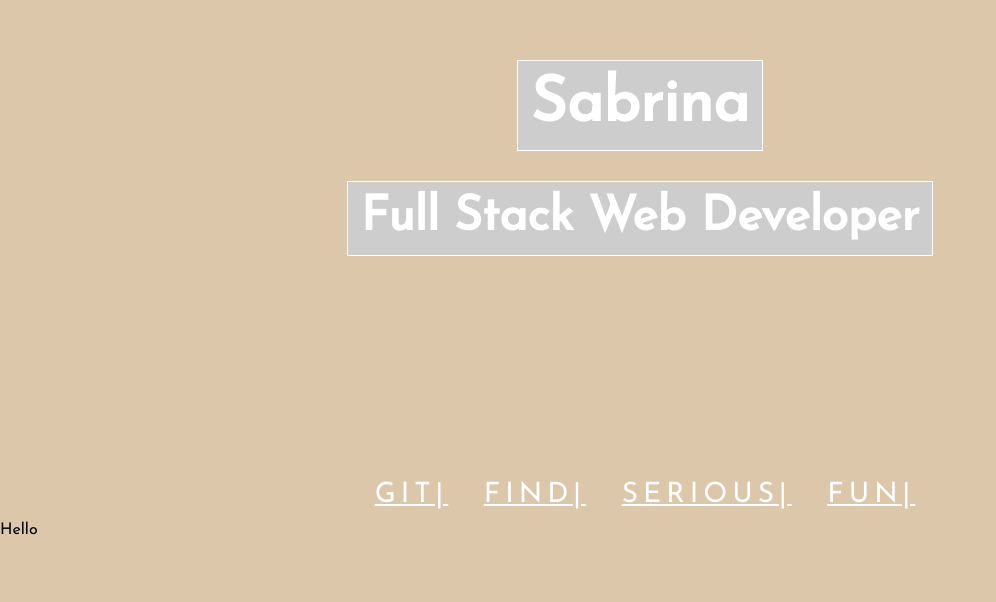
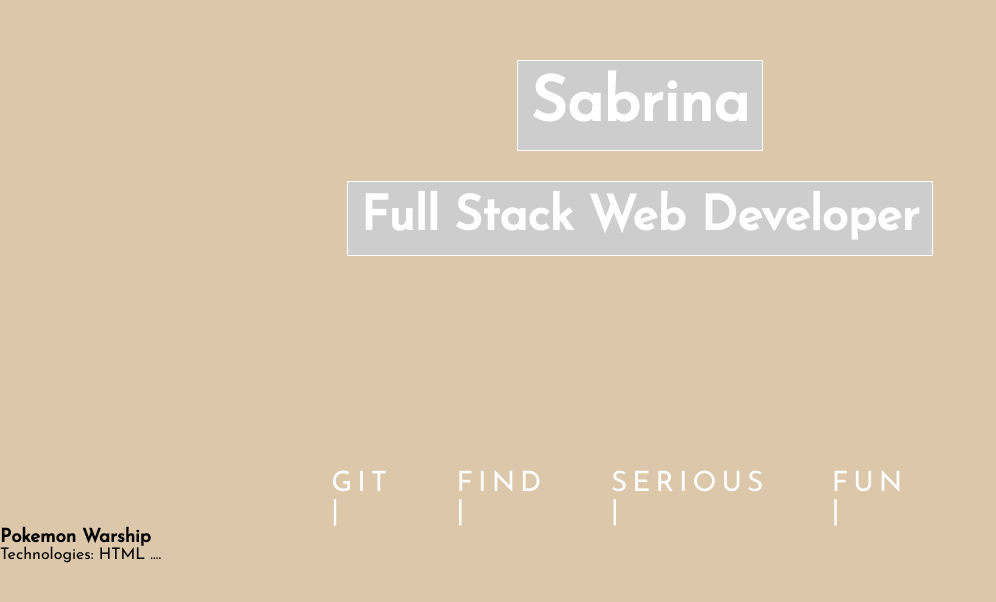
Before and after one commit to msabrina/Personal, a plain HTML site: page index.html in a window 1280 px wide. Shown: the part 122-724 px from the top of the page, without its empty margins (0-996 px from the left). Drawn offline with Linux system fonts and the light colour scheme.

Commit message:
deployed

```diff
--- a/index.html
+++ b/index.html
@@ -11,22 +11,31 @@
 <!-- <nav>
   <a href="about me"></a>
 </nav> -->
+<header>
   <div class="info">
     <h1>Sabrina</h1>
     <h2>Full Stack Web Developer</h2>
   </div>
   <div class="links">
+    <div><a href="#newBox">GIT &nbsp |</a></div>
+    <div><a href="#newBox">FIND &nbsp |</a></div>
+    <div><a href="#newBox">SERIOUS &nbsp |</a></div>
+    <div><a href="#newBox">FUN &nbsp |</a></div>
+  </div>
+</header>
 
-  <a href="#newBox">GIT|</a>
-  <a href="#newBox">FIND|</a>
-  <a href="#newBox">SERIOUS|</a>
-  <a href="#newBox">FUN|</a>
+<section>
+  <div class="projects" id="newBox">
+   <div class="game">
+    <h3>Pokemon Warship</h3>
+      <p>Technologies: HTML ....</p>
 
    </div>
-<div id="newBox">
-  <p>
-    Hello
-  </p>
+
+   <div class=></div>
   </div>
+
+
+</section>
 </body>
 </html>
--- a/style.css
+++ b/style.css
@@ -42,6 +42,7 @@ a {
     list-style: none;
     letter-spacing: 5px;
     margin-left: 10px;
+    text-decoration: none;
 }
 
 
@@ -68,3 +69,5 @@ a {
 @keyframes infoBox {
 
 }
+
+/* for displpay of new divs do display none and then onClick, display block*/
```
Lines whose indentation alone changed are shown as unchanged.
